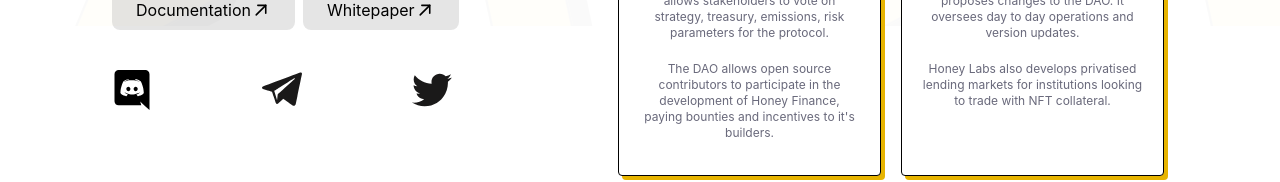
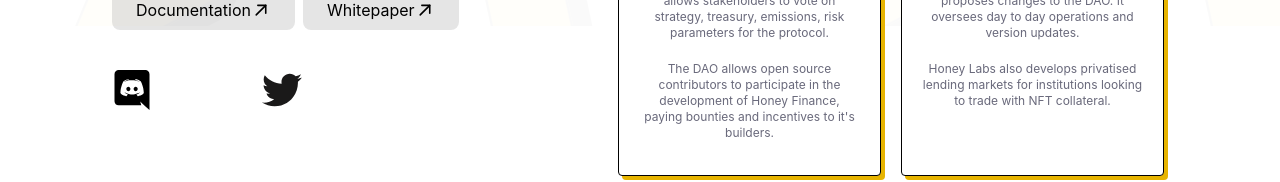
Before and after one commit to honey-protocol/landing-page, a Next.js app: page / in a window 1280 px wide. Shown: the part 3969-4151 px from the top of the page. Built offline with nearby package versions, Linux system fonts and the light colour scheme; a web font is replaced by a local one.

Commit message:
remove dead telegram link

```diff
--- a/components/Footer/Footer.tsx
+++ b/components/Footer/Footer.tsx
@@ -28,7 +28,7 @@
             <a href="https://discord.com/invite/T7RQ8hMamB">
               <img src="/img/Footer/Discord.svg" />
             </a>
-            <img src="/img/Footer/Telegram.svg" />
+
             <a href="https://twitter.com/honeydefi">
               <img src="/img/Footer/Twitter.svg" />
             </a>
```
